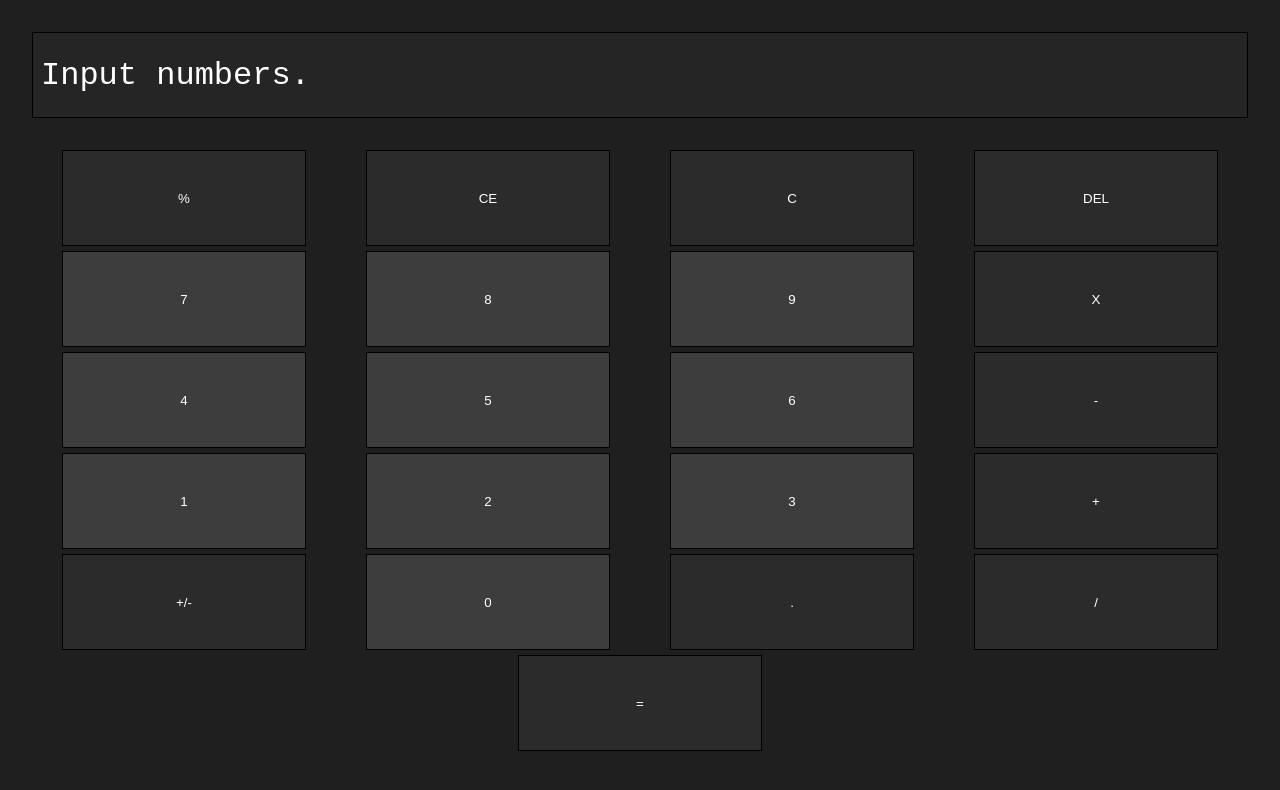
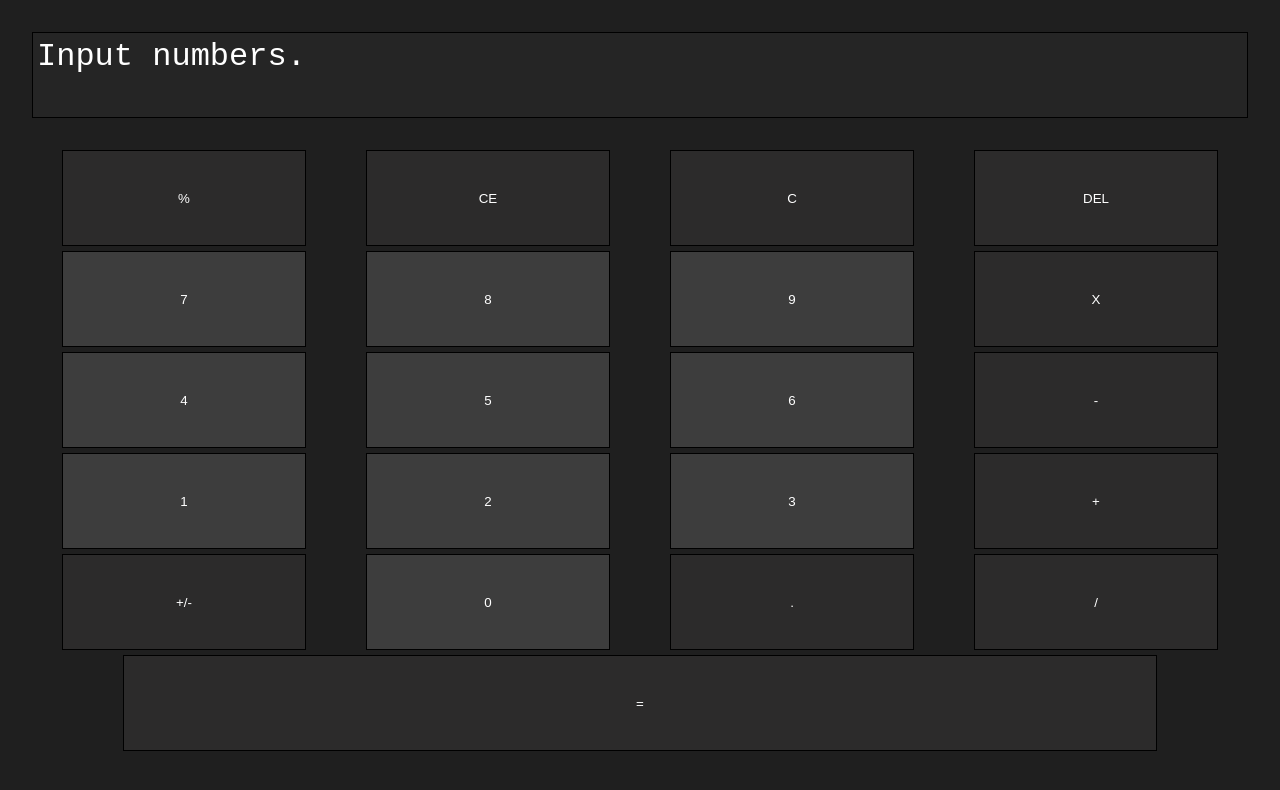
Before and after one commit to mikolertesx/simple-calculator, a React (Create React App) app: page / in a window 1280 px wide. Shown: the top 790 px of the page. Built offline with nearby package versions, Linux system fonts and the light colour scheme.

Commit message:
Finishing touches added.

```diff
--- a/public/index.html
+++ b/public/index.html
@@ -7,7 +7,7 @@
     <meta name="theme-color" content="#000000" />
     <meta
       name="description"
-      content="Web site created using create-react-app"
+      content="Simple Calculator"
     />
     <link rel="apple-touch-icon" href="%PUBLIC_URL%/logo192.png" />
     <!--
--- a/src/App.js
+++ b/src/App.js
@@ -46,9 +46,19 @@ function App() {
     );
   };
 
+  let currentOperation;
+
+  if (currentValue && lastOperator) {
+    currentOperation = `${currentValue} ${lastOperator} ...`;
+  }
+
+  if (display && currentValue && lastOperator) {
+    currentOperation = `${currentValue} ${lastOperator} ${display}`;
+  }
+
   return (
     <div className="App">
-      <Display text={display || currentValue} />
+      <Display text={display || currentValue} subtext={currentOperation} />
       <div className="calc-buttons">
         {appLayout.map((value) => {
           return isNaN(+value) ? (
@@ -56,6 +66,7 @@ function App() {
               onClick={() => operationButtonHandler(value)}
               key={`btn-${value}`}
               text={value}
+              fill={value === '='}
             />
           ) : (
             <NumericButton
--- a/src/components/display.css
+++ b/src/components/display.css
@@ -9,11 +9,22 @@
   margin-bottom: 32px;
 
   border: 1px solid black;
-
+  flex-direction: column;
   display: flex;
   align-items: center;
 }
 
 .Display p {
+  width: 100%;
+  display: block;
   margin-left: 8px;
 }
+
+.Display small {
+  margin-top: 5px;
+  margin-left: 5px;
+  width: 100%;
+  display: block;
+  color: rgb(216, 211, 211);
+  font-size: 16px;
+}
--- a/src/components/display.js
+++ b/src/components/display.js
@@ -3,9 +3,10 @@ import React from 'react';
 import './display.css';
 
 const Display = (children) => {
-  const {text} = children;
+  const {text, subtext} = children;
 
   return <div className="Display">
+    <small>{subtext || ''}</small>
     <p>{text || 'Input numbers.'}</p>
   </div>
 }
--- a/src/components/operationButton.css
+++ b/src/components/operationButton.css
@@ -15,3 +15,7 @@
   color: rgb(44, 43, 43);
   cursor: pointer;
 }
+
+.big-button {
+  flex-basis: 85% !important;
+}
--- a/src/components/operationButton.js
+++ b/src/components/operationButton.js
@@ -1,10 +1,15 @@
-import React from 'react';
-import './operationButton.css';
+import React from "react";
+import "./operationButton.css";
 
 const operationButton = (children) => {
-  return <button onClick={children.onClick} className="operation-button">
-    {children.text}
-  </button>
-}
+  return (
+    <button
+      onClick={children.onClick}
+      className={`operation-button ${children.fill ? 'big-button':  ''}`}
+    >
+      {children.text}
+    </button>
+  );
+};
 
 export default operationButton;
--- a/src/utils/procedures.js
+++ b/src/utils/procedures.js
@@ -1,9 +1,11 @@
 import operators from './operators';
 
 const procedures = {
-  'CE': (displayState, valueState) => {
+  'CE': (displayState, valueState, operatorState) => {
     const [, setDisplay] = displayState;
     const [, setCurrentValue] = valueState;
+    const [, setOperatorState] = operatorState;
+    setOperatorState(null);
     setDisplay(null);
     setCurrentValue(null);
   },
```
